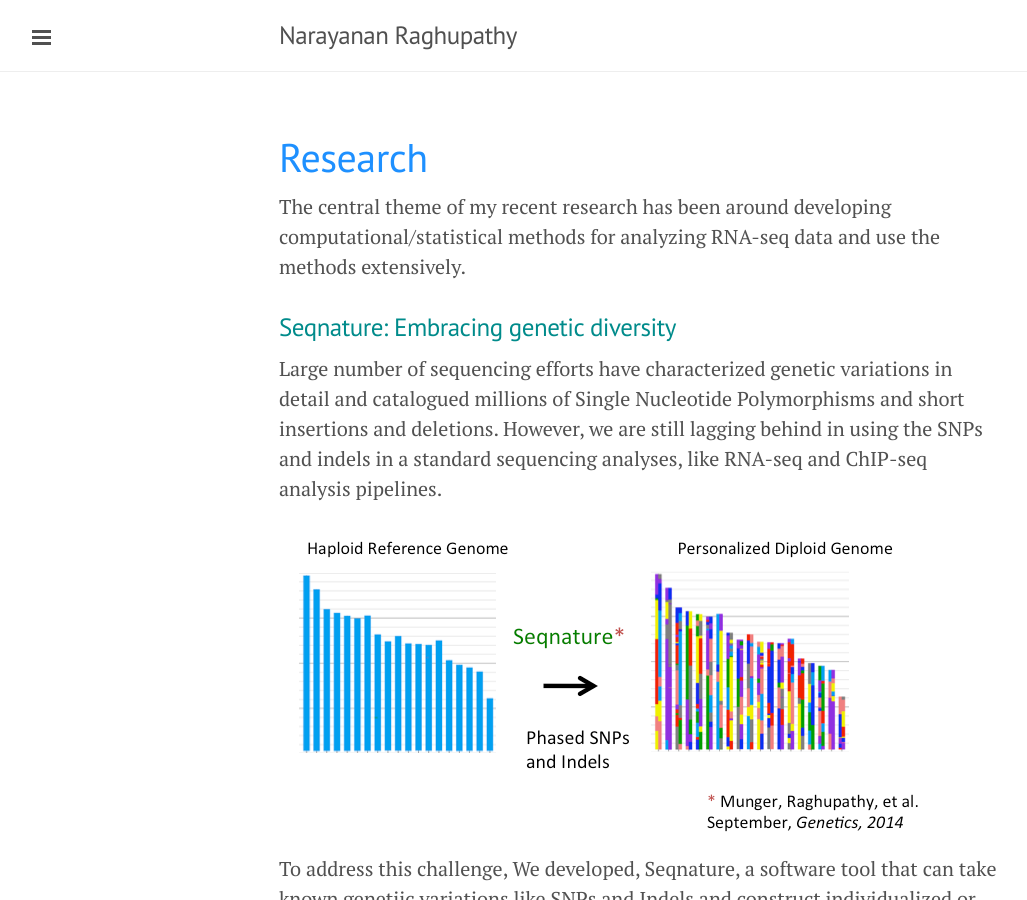
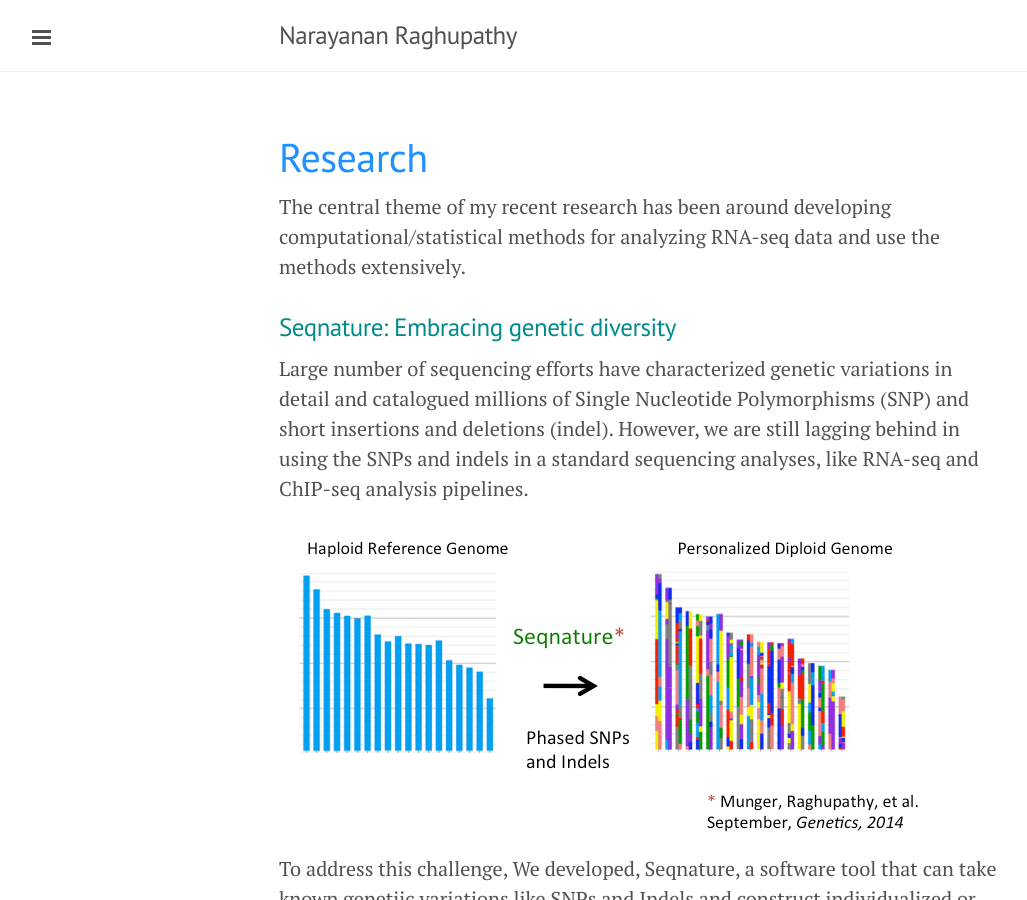
Before and after one commit to narayananr/narayananr.github.io, a Jekyll site: the page built from research.md, in a window 1280 px wide and 900 px high. Shown: the whole window, without its empty margins (1-1028 px from the left). Built offline with Jekyll 4.4.1, drawn with Linux system fonts in a browser that asks for light colours; Markdown is read by kramdown in place of the engine named in the settings.

```diff
--- a/index.html
+++ b/index.html
@@ -2,6 +2,6 @@
 layout: default
 ---
 
-<p>I am, Narayanan Raghupathy, a postdoc with <a href="http://churchill.jax.org">Gary Churchill</a>'s group at the <a href="http://www.jax.org">Jackson Laboratory</a>. I am working on developing computational/statistical (really cool) <a href="http://emase.readthedocs.org/en/latest/">methods</a> for analyzing RNA-seq data (with really awesome people).</p>
+<p>I am, Narayanan Raghupathy, a postdoc with <a href="http://churchill.jax.org">Gary Churchill</a>'s group at the <a href="http://www.jax.org">Jackson Laboratory</a>. I am working on developing computational/statistical (really cool) <a href="https://github.com/narayananr/emase">methods</a> for analyzing RNA-seq data (with <a href="http://churchill.jax.org/"> really</a> <a href="https://twitter.com/kwangbom">awesome</a> <a href="https://twitter.com/stevemunger">people</a>).</p>
 
 <p>Earlier, I did my PhD in Computational Biology with <a href="http://www.cs.cmu.edu/~durand">Prof. Dannie Durand </a> at <a href="http://www.cmu.edu"> Carnegie Mellon University</a> and worked with <a href="http://www.genomine.org/"> Prof. John Storey</a> at <a href="http://www.princeton.edu">Princeton University</a> as a postdoc.</p>
--- a/research.md
+++ b/research.md
@@ -6,7 +6,7 @@ title: <font color="DodgerBlue">Research</font>
 The central theme of my recent research has been around developing computational/statistical methods for analyzing RNA-seq data and use the methods extensively.
 
 ### <font color="DarkCyan">Seqnature: Embracing genetic diversity </font>
-Large number of sequencing efforts have characterized genetic variations in detail and catalogued millions of Single Nucleotide Polymorphisms and short insertions and deletions. However, we are still lagging behind in using the SNPs and indels in a standard sequencing analyses, like RNA-seq and ChIP-seq analysis pipelines.
+Large number of sequencing efforts have characterized genetic variations in detail and catalogued millions of Single Nucleotide Polymorphisms (SNP) and short insertions and deletions (indel). However, we are still lagging behind in using the SNPs and indels in a standard sequencing analyses, like RNA-seq and ChIP-seq analysis pipelines.
 
 ![Seqnature](/public/images/seqnature-personalized-genome.png)
 
```
